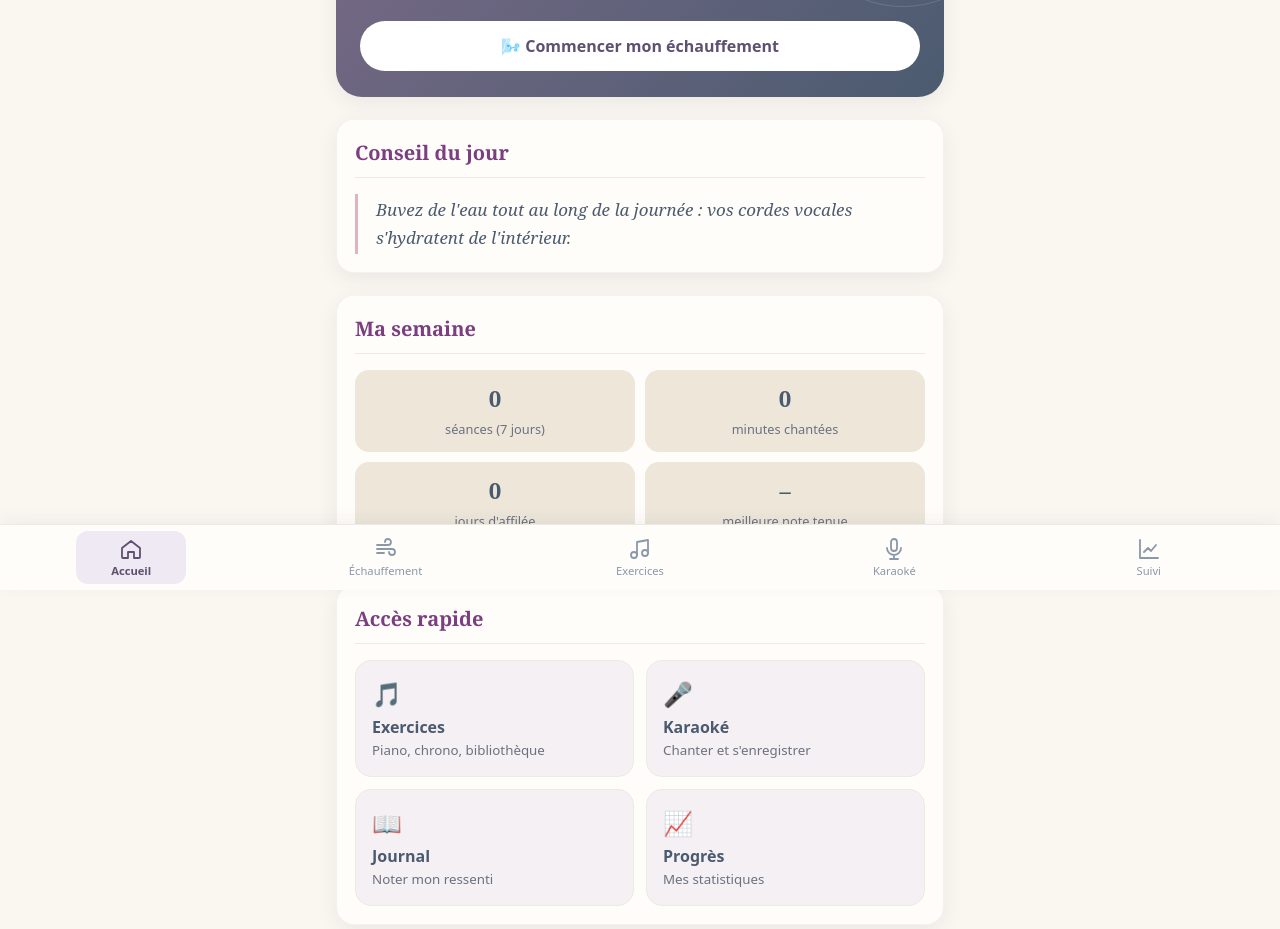
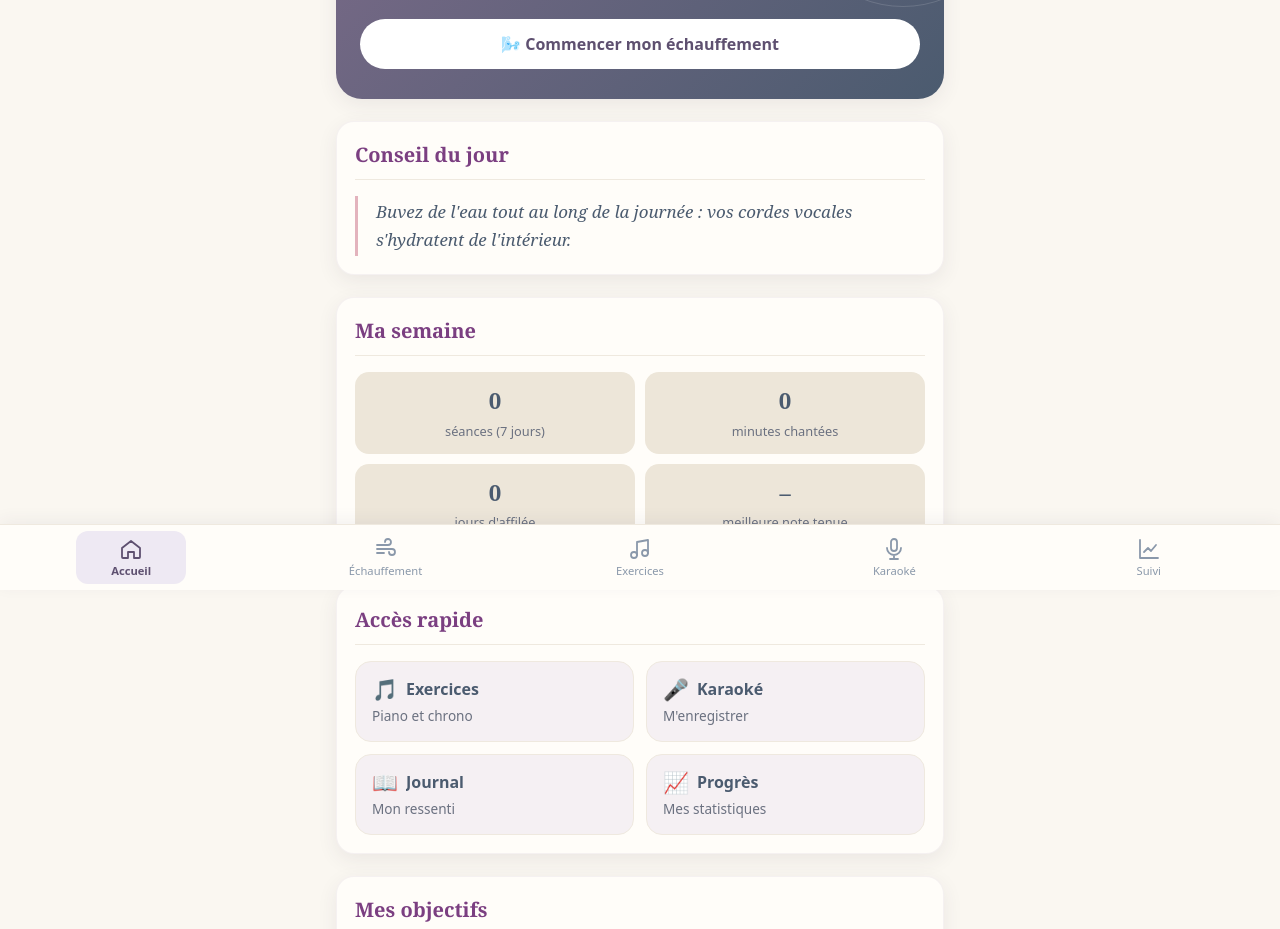
Before and after one commit to Anne-Sophee/lovwane-studio, a plain HTML site: page index.html in a window 1280 px wide. Shown: the part 210-1139 px from the top of the page. Drawn offline with Linux system fonts and the light colour scheme.

Commit message:
Update hero section padding and button margins

```diff
--- a/index.html
+++ b/index.html
@@ -90,13 +90,12 @@ nav.barre{position:fixed;bottom:0;left:0;right:0;background:var(--blanc);border-
 
 /* Accueil : une mise en page aérée */
 #accueil{padding-top:6px}
-.hero-accueil{position:relative;overflow:hidden;padding:30px 24px 26px;border-radius:26px;margin-bottom:22px}
+.hero-accueil{position:relative;overflow:hidden;padding:36px 24px 30px;border-radius:26px;margin-bottom:22px}
 .hero-accueil::before,.hero-accueil::after{content:"";position:absolute;border-radius:50%;border:1.5px solid rgba(255,255,255,.14);pointer-events:none}
 .hero-accueil::before{width:220px;height:220px;right:-70px;top:-80px}
 .hero-accueil::after{width:140px;height:140px;right:-30px;top:-40px;border-color:rgba(227,179,189,.35)}
-.hero-accueil .salut{font-size:.85rem;letter-spacing:.14em;text-transform:uppercase;opacity:.75;margin-bottom:6px}
-.hero-accueil h1{font-size:clamp(1.15rem, calc((100vw - 80px) / 10.6), 2.4rem);margin-bottom:4px}
-.hero-accueil .btn{margin-top:24px;width:100%;white-space:nowrap;padding:14px 16px}
+.hero-accueil h1{font-size:clamp(1.15rem, calc((100vw - 80px) / 10.6), 2.4rem);margin-bottom:12px}
+.hero-accueil .btn{margin-top:34px;width:100%;white-space:nowrap;padding:14px 16px}
 .carte.section{margin-bottom:22px;padding:20px 18px 18px}
 .carte.section .section-titre{font-size:1.25rem;margin:0 0 16px;padding-bottom:12px;border-bottom:1px solid var(--ivoire-fonce)}
 .carte.section .citation{margin:0}
@@ -124,12 +123,16 @@ nav.barre{position:fixed;bottom:0;left:0;right:0;background:var(--blanc);border-
 .objectifs{display:flex;flex-direction:column;gap:12px}
 .objectif{display:flex;align-items:center;gap:14px;padding:16px 18px;background:var(--blanc);border-radius:16px;border:1px solid rgba(122,106,136,.1)}
 .objectif .vignette{flex:none;width:52px;height:52px;border-radius:12px;box-shadow:0 3px 10px rgba(60,55,80,.15)}
-.grille{display:grid;grid-template-columns:1fr 1fr;gap:12px}
+.grille{display:grid;grid-template-columns:repeat(2,minmax(0,1fr));gap:12px}
 .tuile{background:#e8deeb6e;border-radius:16px;padding:16px;box-shadow:var(--ombre);border:1px solid rgba(122,106,136,.08);text-align:left;cursor:pointer;color:var(--texte);font-size:1rem}
 .tuile:active{background:var(--mauve-voile)}
-.tuile .ico{font-size:1.5rem}
-.tuile b{display:block;margin-top:6px;color:var(--ardoise)}
-.tuile small{color:var(--texte-doux)}
+@media (max-width:350px){.tuile{padding:13px 12px}}
+.tuile{display:grid;grid-template-columns:auto minmax(0,1fr);column-gap:8px;align-items:center}
+.tuile .ico{font-size:1.3rem;line-height:1}
+.tuile b{display:block;margin-top:0;color:var(--ardoise)}
+.tuile small{grid-column:1 / -1;margin-top:6px}
+.tuile b,.tuile small{display:block;white-space:nowrap;overflow:hidden;text-overflow:ellipsis}
+.tuile small{color:var(--texte-doux);font-size:.85rem}
 .objectif b{display:block;color:var(--ardoise)}
 .objectif .doux{font-size:.86rem}
 
@@ -244,7 +247,6 @@ label.case input{accent-color:var(--mauve);width:18px;height:18px}
 <!-- ============ ACCUEIL ============ -->
 <section class="page active" id="accueil">
   <div class="carte hero hero-accueil">
-    <div class="salut">Votre studio vocal</div>
     <h1>Bonjour Anne-Sophie&nbsp;!</h1>
     <div class="date" id="date-jour"></div>
     <button class="btn btn-blanc" data-aller="echauffement">🌬️ Commencer mon échauffement</button>
@@ -268,9 +270,9 @@ label.case input{accent-color:var(--mauve);width:18px;height:18px}
   <div class="carte section">
     <h2 class="section-titre">Accès rapide</h2>
     <div class="grille">
-      <button class="tuile" data-aller="exercices"><span class="ico">🎵</span><b>Exercices</b><small>Piano, chrono, bibliothèque</small></button>
-      <button class="tuile" data-aller="karaoke"><span class="ico">🎤</span><b>Karaoké</b><small>Chanter et s'enregistrer</small></button>
-      <button class="tuile" data-aller="suivi"><span class="ico">📖</span><b>Journal</b><small>Noter mon ressenti</small></button>
+      <button class="tuile" data-aller="exercices"><span class="ico">🎵</span><b>Exercices</b><small>Piano et chrono</small></button>
+      <button class="tuile" data-aller="karaoke"><span class="ico">🎤</span><b>Karaoké</b><small>M'enregistrer</small></button>
+      <button class="tuile" data-aller="suivi"><span class="ico">📖</span><b>Journal</b><small>Mon ressenti</small></button>
       <button class="tuile" data-aller="suivi"><span class="ico">📈</span><b>Progrès</b><small>Mes statistiques</small></button>
     </div>
   </div>
@@ -1165,6 +1167,15 @@ function ajusterTitres(){
 window.addEventListener('resize', ajusterTitres);
 window.addEventListener('orientationchange', ()=>setTimeout(ajusterTitres,200));
 if(document.fonts && document.fonts.ready) document.fonts.ready.then(ajusterTitres);
+// Sous-titres des tuiles : une seule ligne, même taille pour les quatre
+function ajusterTuiles(){
+  const smalls=$$('.tuile small'); if(!smalls.length || !smalls[0].offsetParent) return;
+  smalls.forEach(x=>x.style.fontSize='');
+  let taille=parseFloat(getComputedStyle(smalls[0]).fontSize), n=0;
+  const deborde=()=>smalls.some(x=>x.scrollWidth>x.clientWidth+1);
+  while(deborde() && taille>11 && n<20){ taille-=0.5; smalls.forEach(x=>x.style.fontSize=taille+'px'); n++; }
+}
+const _ajusterTitres=ajusterTitres; ajusterTitres=function(){ _ajusterTitres(); ajusterTuiles(); };
 const _afficher=afficher; afficher=function(id){ _afficher(id); ajusterTitres(); };
 const _montrerVue=montrerVue; montrerVue=function(id){ _montrerVue(id); ajusterTitres(); };
 
```
